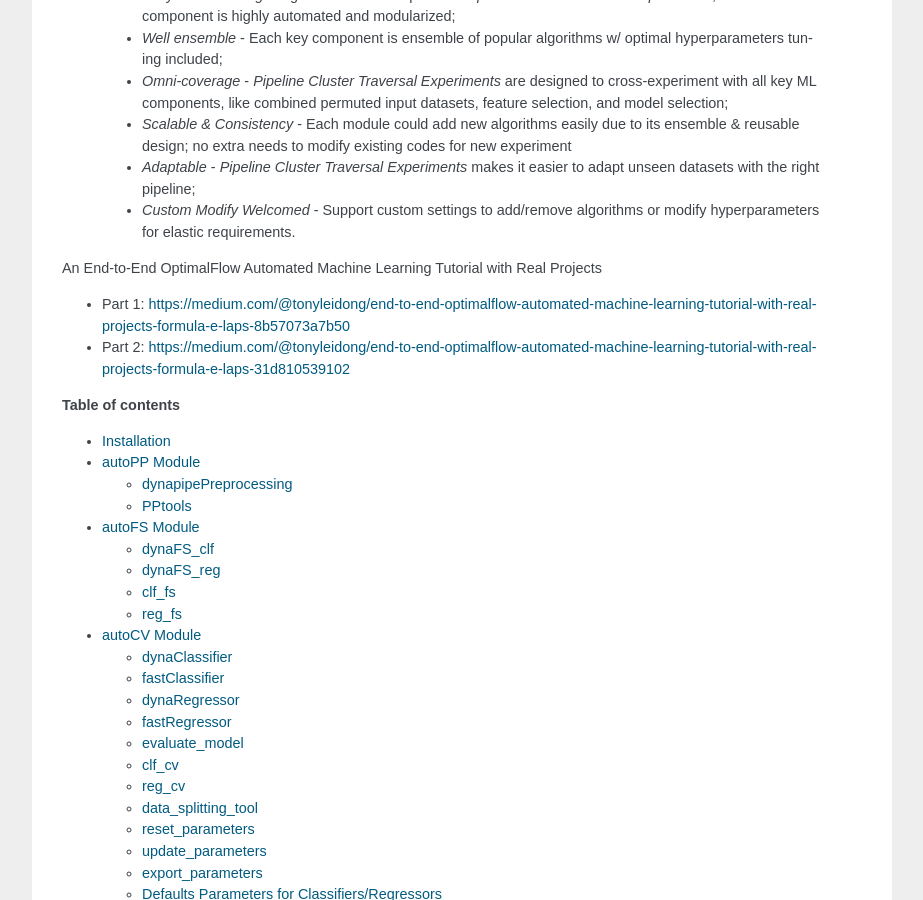
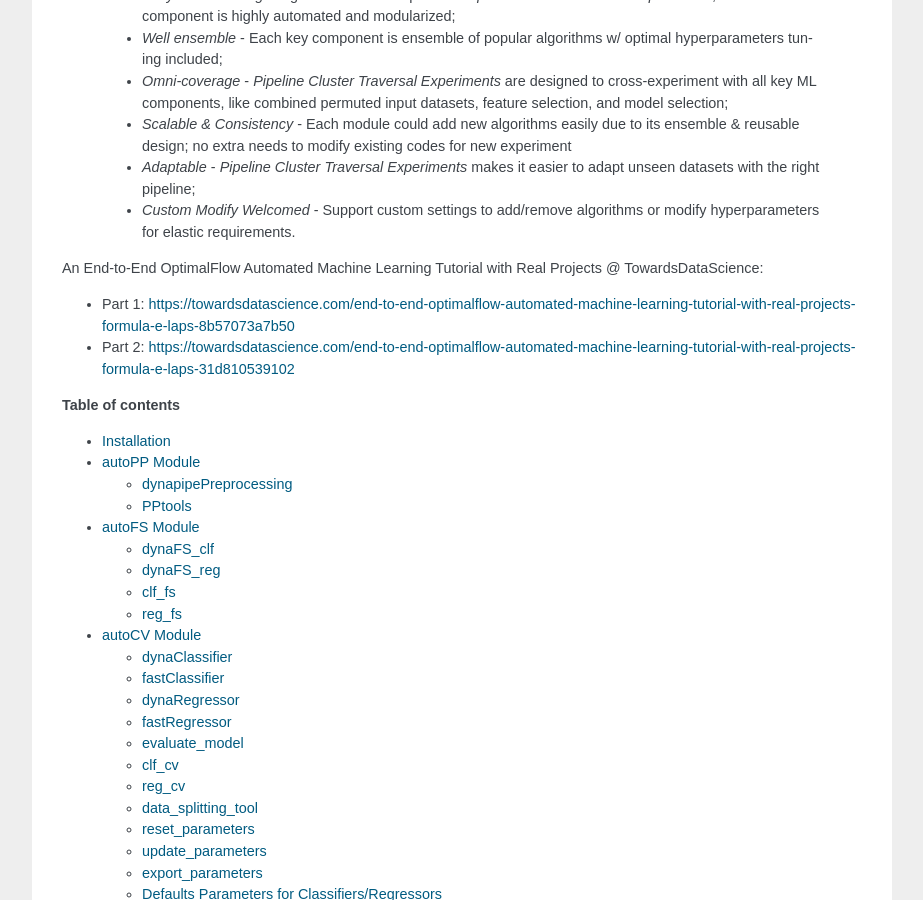
Before and after one commit to tonyleidong/OptimalFlow, a Sphinx documentation site: the page built from docs/index.rst, in a window 1280 px wide and 900 px high, scrolled down 1391 px. Shown: the whole window, without its empty margins (198-1121 px from the left). Built offline with Sphinx 7.4.7, drawn with Linux system fonts in a browser that asks for light colours.

Commit message:
Update index.rst

```diff
--- a/docs/index.rst
+++ b/docs/index.rst
@@ -37,11 +37,11 @@
 
       * *Custom Modify Welcomed* - Support custom settings to add/remove algorithms or modify hyperparameters for elastic requirements.
 
-An End-to-End OptimalFlow Automated Machine Learning Tutorial with Real Projects
+An End-to-End OptimalFlow Automated Machine Learning Tutorial with Real Projects @ TowardsDataScience:
 
-* Part 1: https://medium.com/@tonyleidong/end-to-end-optimalflow-automated-machine-learning-tutorial-with-real-projects-formula-e-laps-8b57073a7b50
+* Part 1: https://towardsdatascience.com/end-to-end-optimalflow-automated-machine-learning-tutorial-with-real-projects-formula-e-laps-8b57073a7b50
 
-* Part 2: https://medium.com/@tonyleidong/end-to-end-optimalflow-automated-machine-learning-tutorial-with-real-projects-formula-e-laps-31d810539102
+* Part 2: https://towardsdatascience.com/end-to-end-optimalflow-automated-machine-learning-tutorial-with-real-projects-formula-e-laps-31d810539102
 
 
 
```
